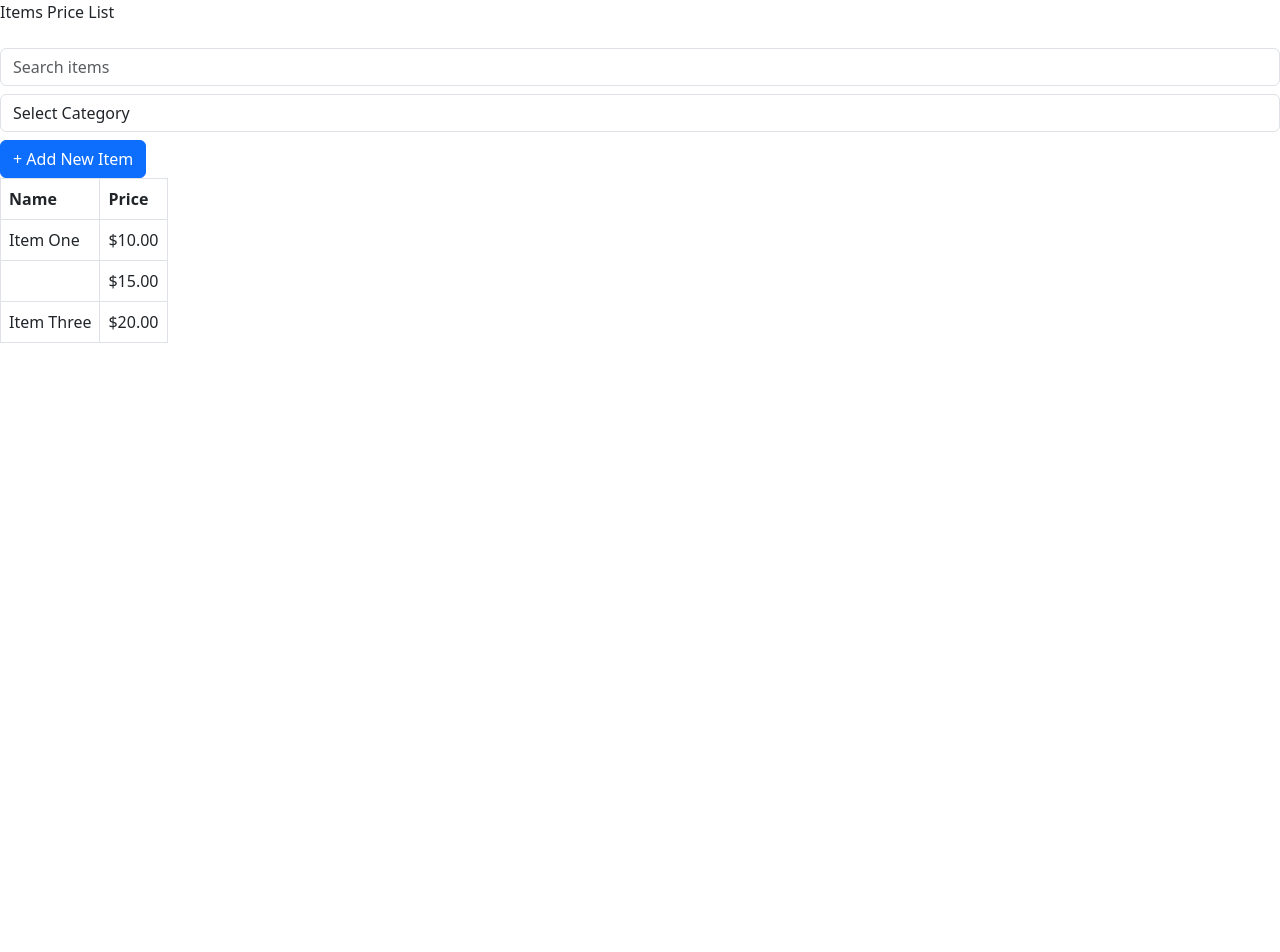
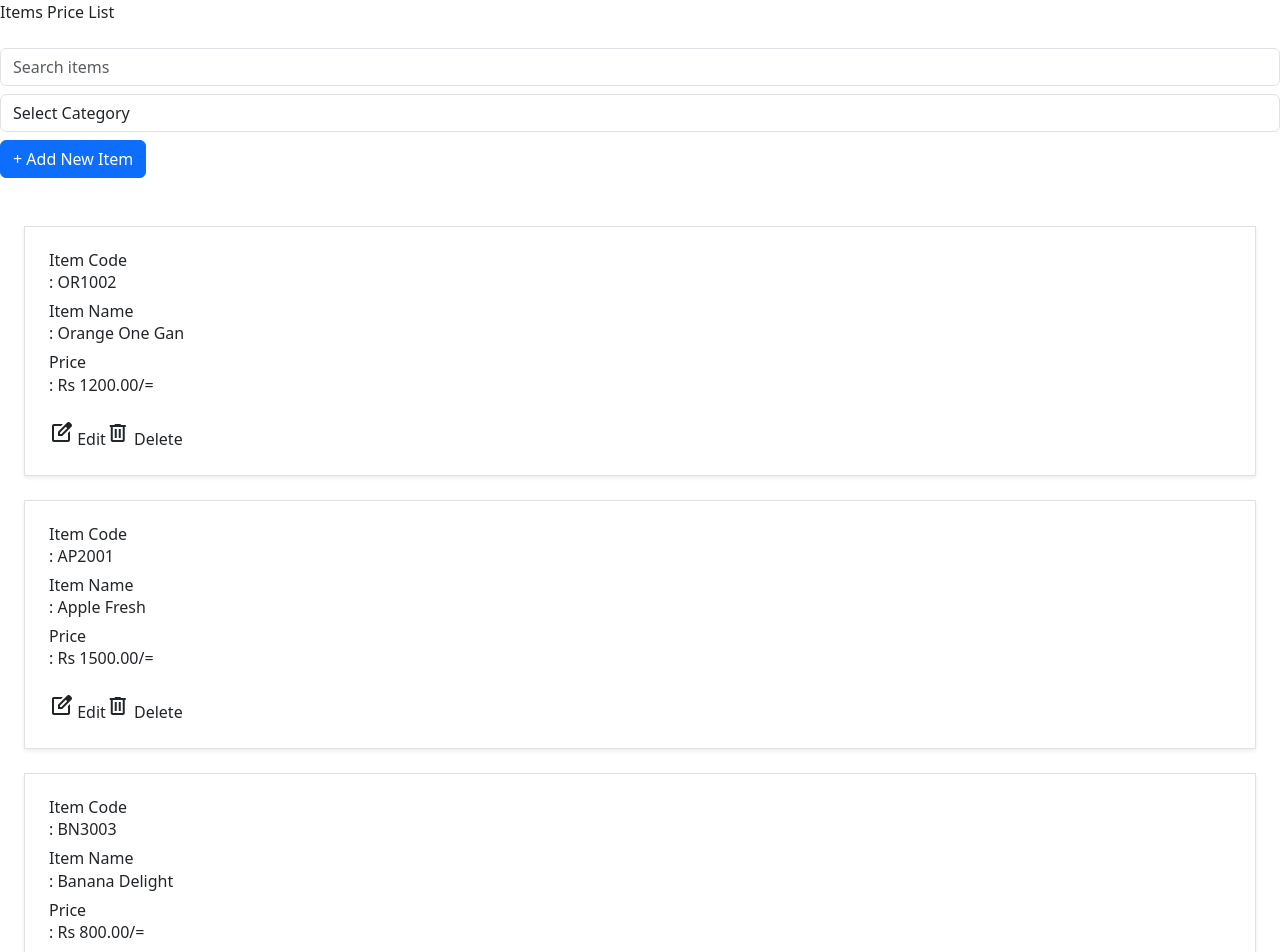
Before and after one commit to BKPASQUAL/CH-PriceList_FE, a React (Vite) app: page / in a window 1280 px wide. Shown: the top 952 px of the page. Before the commit the page ends 800 px from the top, so only its background shows below. Built offline with nearby package versions, Linux system fonts and the light colour scheme.

Commit message:
finished table

```diff
--- a/src/components/tables/DashbourdTable.jsx
+++ b/src/components/tables/DashbourdTable.jsx
@@ -1,30 +1,72 @@
-import React from 'react';
+import React from "react";
+
+const mockData = [
+  {
+    id: 1,
+    itemCode: "OR1002",
+    itemName: "Orange One Gan",
+    price: "Rs 1200.00/=",
+  },
+  {
+    id: 2,
+    itemCode: "AP2001",
+    itemName: "Apple Fresh",
+    price: "Rs 1500.00/=",
+  },
+  {
+    id: 3,
+    itemCode: "BN3003",
+    itemName: "Banana Delight",
+    price: "Rs 800.00/=",
+  },
+  {
+    id: 3,
+    itemCode: "BN3003",
+    itemName: "Banana Delight",
+    price: "Rs 800.00/=",
+  },
+  {
+    id: 3,
+    itemCode: "BN3003",
+    itemName: "Banana Delight",
+    price: "Rs 800.00/=",
+  },
+];
 
 function DashboardTable() {
   return (
-    <div className="overflow-x-auto">
-      <table className="table-auto border-collapse w-full mt-8 border border-gray-300">
-        <thead className=''>
-          <tr className="bg-gray-100 text-sm sm:text-base">
-            <th className="border border-gray-300 px-2 py-2 text-left w-2/3">Name</th>
-            <th className="border border-gray-300 px-2 py-2 text-left">Price</th>
-          </tr>
-        </thead>
-        <tbody>
-          <tr className="text-sm sm:text-base">
-            <td className="border border-gray-300 px-2 py-2">Item One</td>
-            <td className="border border-gray-300 px-2 py-2">$10.00</td>
-          </tr>
-          <tr className="bg-gray-50 text-sm sm:text-base">
-            <td className="border border-gray-300 px-2 py-2"></td>
-            <td className="border border-gray-300 px-2 py-2">$15.00</td>
-          </tr>
-          <tr className="text-sm sm:text-base">
-            <td className="border border-gray-300 px-2 py-2">Item Three</td>
-            <td className="border border-gray-300 px-2 py-2">$20.00</td>
-          </tr>
-        </tbody>
-      </table>
+    <div className="overflow-x-auto overflow-y-auto max-h-[700px] bg-gray-50 p-4 rounded-lg mt-4">
+      {mockData.map((item) => (
+        <div
+          key={item.id}
+          className="bg-white border border-gray-300 rounded-lg mb-4 shadow-sm"
+        >
+          <div className="p-4 border-b border-gray-200">
+            <div className="mb-4">
+              <div className="flex items-center mb-2">
+                <h1 className="w-1/3 text-gray-600 font-semibold">Item Code</h1>
+                <p className="text-gray-800">: {item.itemCode}</p>
+              </div>
+              <div className="flex items-center mb-2">
+                <h1 className="w-1/3 text-gray-600 font-semibold">Item Name</h1>
+                <p className="text-gray-800">: {item.itemName}</p>
+              </div>
+              <div className="flex items-center mb-2">
+                <h1 className="w-1/3 text-gray-600 font-semibold">Price</h1>
+                <p className="text-green-600 font-bold">: {item.price}</p>
+              </div>
+            </div>
+            <div className="flex justify-end gap-4">
+              <button className="flex items-center gap-2 text-blue-600 hover:text-blue-800 font-medium">
+                <span className="material-symbols-outlined">edit_square</span> Edit
+              </button>
+              <button className="flex items-center gap-2 text-red-600 hover:text-red-800 font-medium">
+                <span className="material-symbols-outlined">delete</span> Delete
+              </button>
+            </div>
+          </div>
+        </div>
+      ))}
     </div>
   );
 }
```
